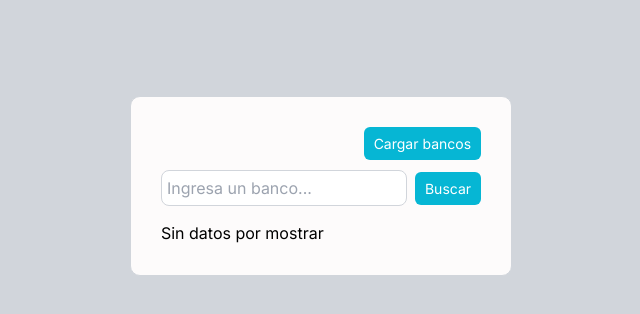
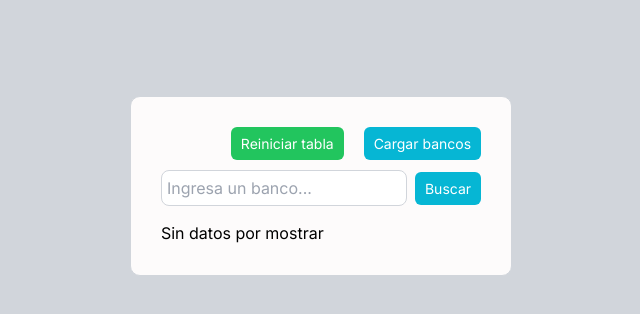
Before and after one commit to Lexxus-Cris/paga_todo_prueba, a Next.js app: page / in a window 1280 px wide. Shown: the top 314 px of the page, without its empty margins (319-959 px from the left). Built offline with nearby package versions, Linux system fonts and the light colour scheme.

Commit message:
Se agrega el nuevo boton con el que se restaura la peticion de los bancos

```diff
--- a/src/app/components/BankPage.jsx
+++ b/src/app/components/BankPage.jsx
@@ -9,6 +9,7 @@ import { Button } from '@/components/Button';
 import useBankStore from '@/store/useBankStore';
 
 import style from '@ui/Bank.module.css';
+import btnStyle from '../../components/Components.module.css';
 
 const BankPage = ({}) => {
 
@@ -39,8 +40,11 @@ const BankPage = ({}) => {
 
     return (
         <section className={style.bankPage}>
+            <div className={style.options}>
+                <Button  label='Reiniciar tabla' onClick={fetchAndStoreBanks} />
                 <Button label='Cargar bancos' onClick={handleGetBanks} />
-                <SearchBank />
+            </div>
+            <SearchBank />
             {
                 // Condicional para mostrar el componente de BankTable cuando se haya renderizado del lado del cliente
                 isClient && <BankTable />
--- a/src/app/globals.css
+++ b/src/app/globals.css
@@ -6,6 +6,8 @@
   --primary-color: #06b6d4;
   --primary-color-alt: #0891b2;
   --secondary-color: #d1d5db;
+  --success-color: #22c55e;
+  --success-color-alt: #16a34a;
   --danger-color: #ef4444;
   --danger-color-alt: #dc2626;
 }
--- a/src/app/ui/Bank.module.css
+++ b/src/app/ui/Bank.module.css
@@ -8,7 +8,7 @@
     border: 1px solid var(--secondary-color);
 }
 
-.bankPage > button{
+.bankPage > .options{
     margin-bottom: 10px;
     align-self: flex-end;
 }
@@ -69,3 +69,15 @@
     min-width: 90px;
     text-overflow: clip;
 }
+
+/* Options section */
+
+
+.options button:first-of-type {
+    background-color: var(--success-color);
+    margin-right: 20px;
+}
+
+.options button:first-of-type:hover {
+    background-color: var(--success-color-alt);
+}
--- a/src/components/Button.jsx
+++ b/src/components/Button.jsx
@@ -1,6 +1,6 @@
 import styles from './Components.module.css'
 
-export const  Button = ({ onClick, label, type='button' }) => {
+export const  Button = ({ onClick, label, type='button', className }) => {
 
     return (
         <button className={styles.button} type={type} onClick={onClick}>{label}</button>
--- a/src/store/useBankStore.js
+++ b/src/store/useBankStore.js
@@ -17,9 +17,11 @@ const useBankStore = create(
                     banks: [...get().banks].filter((bank) => bank.bankName !== bankName),
                     originalBanks: [...get().banks].filter((bank) => bank.bankName !== bankName),
                 })),
-            filterBank: (bankName) =>
+            filterBank: (searchTerm) =>
                 set(() => ({
-                    banks: [...get().originalBanks].filter((bank) => bank.bankName.toLowerCase() === bankName.toLowerCase())
+                    banks: get().originalBanks.filter((bank) =>
+                        bank.bankName.toLowerCase().includes(searchTerm.toLowerCase())
+                    ),
                 })),
             sortBankAsc: () =>
                 set(() => {
```
Also changed, not shown: src/components/Components.module.css (line endings or trailing spaces).
